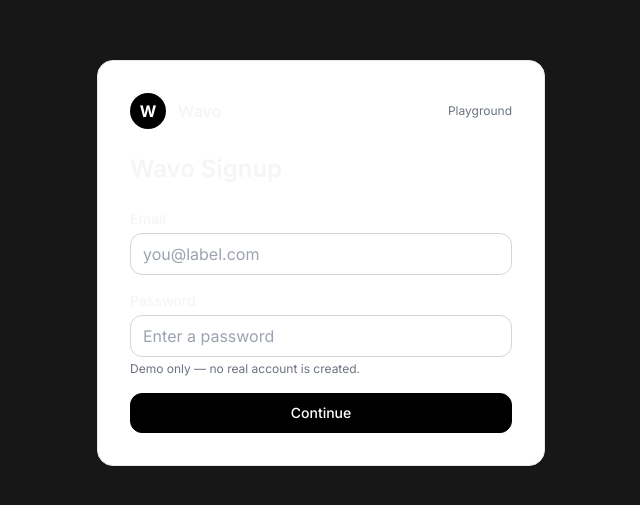
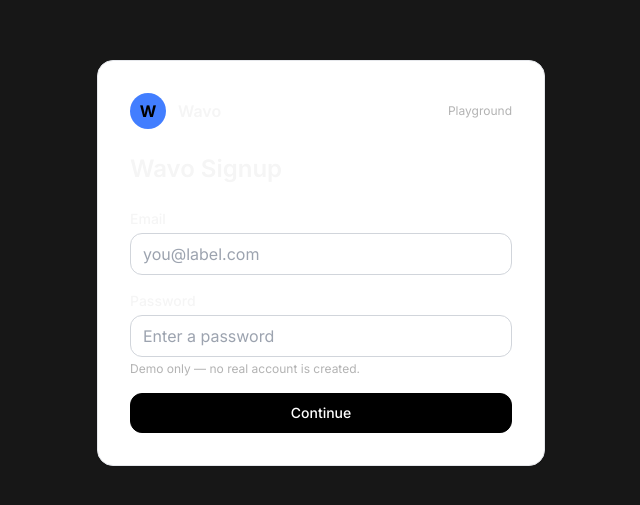
Before and after one commit to Kritter666/wavo-signup, a Next.js app: page / in a window 1280 px wide. Shown: the part 137-642 px from the top of the page, without its empty margins (319-959 px from the left). Built offline with nearby package versions, Linux system fonts and the light colour scheme.

Commit message:
style(signup): swap hard-coded gray/white to tokens + solid Select background

```diff
--- a/src/app/SigninPortal.tsx
+++ b/src/app/SigninPortal.tsx
@@ -62,7 +62,7 @@ export default function SigninPortal() {
           autoComplete="current-password"
           required
         />
-        <div className="mt-1 text-xs text-gray-500">Demo only — no real account is created.</div>
+        <div className="mt-1 text-xs text-muted-foreground">Demo only — no real account is created.</div>
       </div>
 
       {error && <div className="text-sm text-red-600">{error}</div>}
--- a/src/app/page.tsx
+++ b/src/app/page.tsx
@@ -5,14 +5,14 @@ export default function Home() {
     <main className="min-h-screen grid place-items-center p-6">
       <div className="w-full max-w-md card p-8 space-y-6">
         <div className="flex items-center gap-3">
-          <div className="h-9 w-9 rounded-full bg-black text-white grid place-items-center font-bold">W</div>
+          <div className="h-9 w-9 rounded-full bg-primary text-primary-foreground grid place-items-center font-bold">W</div>
           <div className="font-semibold">Wavo</div>
-          <div className="ml-auto text-xs text-gray-500">Playground</div>
+          <div className="ml-auto text-xs text-muted-foreground">Playground</div>
         </div>
 
         <div>
           <h1 className="text-2xl font-semibold">Wavo Signup</h1>
-          <p className="text-sm text-gray-600 mt-1">
+          <p className="text-sm text-muted-foreground mt-1">
           </p>
         </div>
 
--- a/src/app/signup/SignupForm.tsx
+++ b/src/app/signup/SignupForm.tsx
@@ -50,13 +50,13 @@ export default function SignupForm() {
   return (
     <div className="w-full max-w-md card p-8 space-y-5">
       <div className="flex items-center gap-3">
-        <div className="h-9 w-9 rounded-full bg-black text-white grid place-items-center font-bold">W</div>
+        <div className="h-9 w-9 rounded-full bg-primary text-primary-foreground grid place-items-center font-bold">W</div>
         <div className="font-semibold">Wavo</div>
-        <div className="ml-auto text-xs text-gray-500">Signup</div>
+        <div className="ml-auto text-xs text-muted-foreground">Signup</div>
       </div>
 
       <h2 className="text-xl font-semibold">Get started</h2>
-      <p className="text-sm text-gray-600">Tell us how to reach you. You can paste a referral code if you have one.</p>
+      <p className="text-sm text-muted-foreground">Tell us how to reach you. You can paste a referral code if you have one.</p>
 
       <form className="space-y-4" onSubmit={onSubmit}>
         <label className="label">Email
--- a/src/app/signup/SignupPageClient.tsx
+++ b/src/app/signup/SignupPageClient.tsx
@@ -207,7 +207,7 @@ export default function SignupPageClient() {
                 >
                   <SelectTrigger><SelectValue placeholder="Select role" /></SelectTrigger>
                   {/* >>> change: force solid popover background */}
-                  <SelectContent className="bg-white dark:bg-neutral-900 border border-border shadow-lg">
+                  <SelectContent className="bg-card text-foreground border border-border shadow-lg">
                     {(["Artist", "Producer", "Manager", "Label", "Other"] as Role[]).map((r) => (
                       <SelectItem key={r} value={r}>{r}</SelectItem>
                     ))}
--- a/src/app/signup/page.tsx
+++ b/src/app/signup/page.tsx
@@ -7,7 +7,7 @@ export const revalidate = 0;
 export default function Page() {
   return (
     <main className="min-h-screen grid place-items-center p-6">
-      <Suspense fallback={<div className="text-sm text-gray-600">Loading…</div>}>
+      <Suspense fallback={<div className="text-sm text-muted-foreground">Loading…</div>}>
         <SignupPageClient />
       </Suspense>
     </main>
--- a/src/app/thanks/page.tsx
+++ b/src/app/thanks/page.tsx
@@ -5,9 +5,9 @@ export default function ThanksPage({ searchParams }: { searchParams?: { email?:
   return (
     <main className="min-h-screen grid place-items-center p-6">
       <div className="w-full max-w-md card p-8 space-y-4 text-center">
-        <div className="h-10 w-10 rounded-full bg-black text-white grid place-items-center mx-auto font-bold">W</div>
+        <div className="h-10 w-10 rounded-full bg-primary text-primary-foreground grid place-items-center mx-auto font-bold">W</div>
         <h1 className="text-2xl font-semibold">You're on the list</h1>
-        <p className="text-sm text-gray-600">
+        <p className="text-sm text-muted-foreground">
           {email ? <>We’ll reach out at <span className="font-medium">{email}</span>.</> : "We’ll be in touch shortly."}
         </p>
         <a href="/" className="btn w-full">Back to home</a>
```
